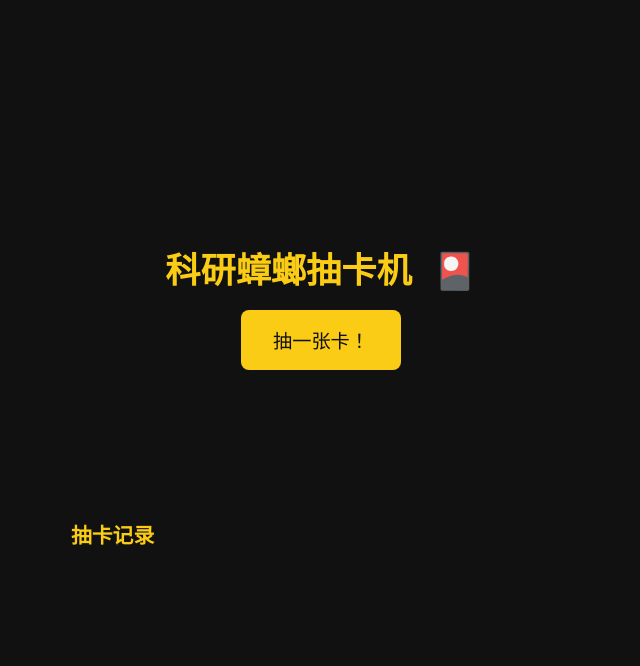
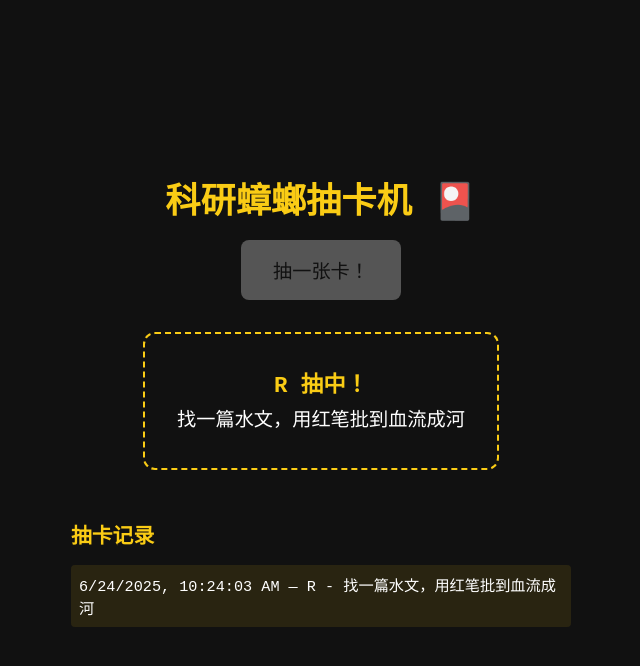
Before and after one commit to Maviiissa/Research-draw-card, a plain HTML site: page index.html in a window 1280 px wide. Both pictures are taken after a click on the button "抽一张卡！". Shown: the whole page, without its empty margins (319-959 px from the left). Drawn offline with Linux system fonts and the light colour scheme.

Commit message:
Update index.html

```diff
--- a/index.html
+++ b/index.html
@@ -176,7 +176,30 @@
       historyList.innerHTML = history.map(i=>`<li>${i}</li>`).join('');
     }
     renderHistory();
+    // 每天只可抽一次
+    const now = new Date();
+    const todayKey = `${now.getFullYear()}-${String(now.getMonth() + 1).padStart(2, '0')}-${String(now.getDate()).padStart(2, '0')}`;
+    if (localStorage.getItem('lastDrawDate') === todayKey) drawBtn.disabled = true;
+
+    function drawCard() {
+      if (drawBtn.disabled) return;
+      if (bgm.paused) bgm.play().catch(() => {});
+      const rand = Math.random();
+      let pool = rand < 0.15 ? ssrCards : rand < 0.40 ? srCards : rCards;
+      const card = pool[Math.floor(Math.random() * pool.length)];
+      cardDiv.classList.remove('show');
+      cardDiv.innerHTML = `<div class='card-title'>${card.level} 抽中！</div><div class='card-body'>${card.text}</div>`;
+      setTimeout(() => cardDiv.classList.add('show'), 50);
+      const timestamp = now.toLocaleString();
+      history.unshift(`${timestamp} — ${card.level} - ${card.text}`);
+      if (history.length > 20) history.pop();
+      localStorage.setItem('drawCardHistory', JSON.stringify(history));
+      renderHistory();
+      localStorage.setItem('lastDrawDate', todayKey);
+      drawBtn.disabled = true;
+    }
     drawBtn.onclick = drawCard;
+
   </script>
 </body>
 </html>
```
